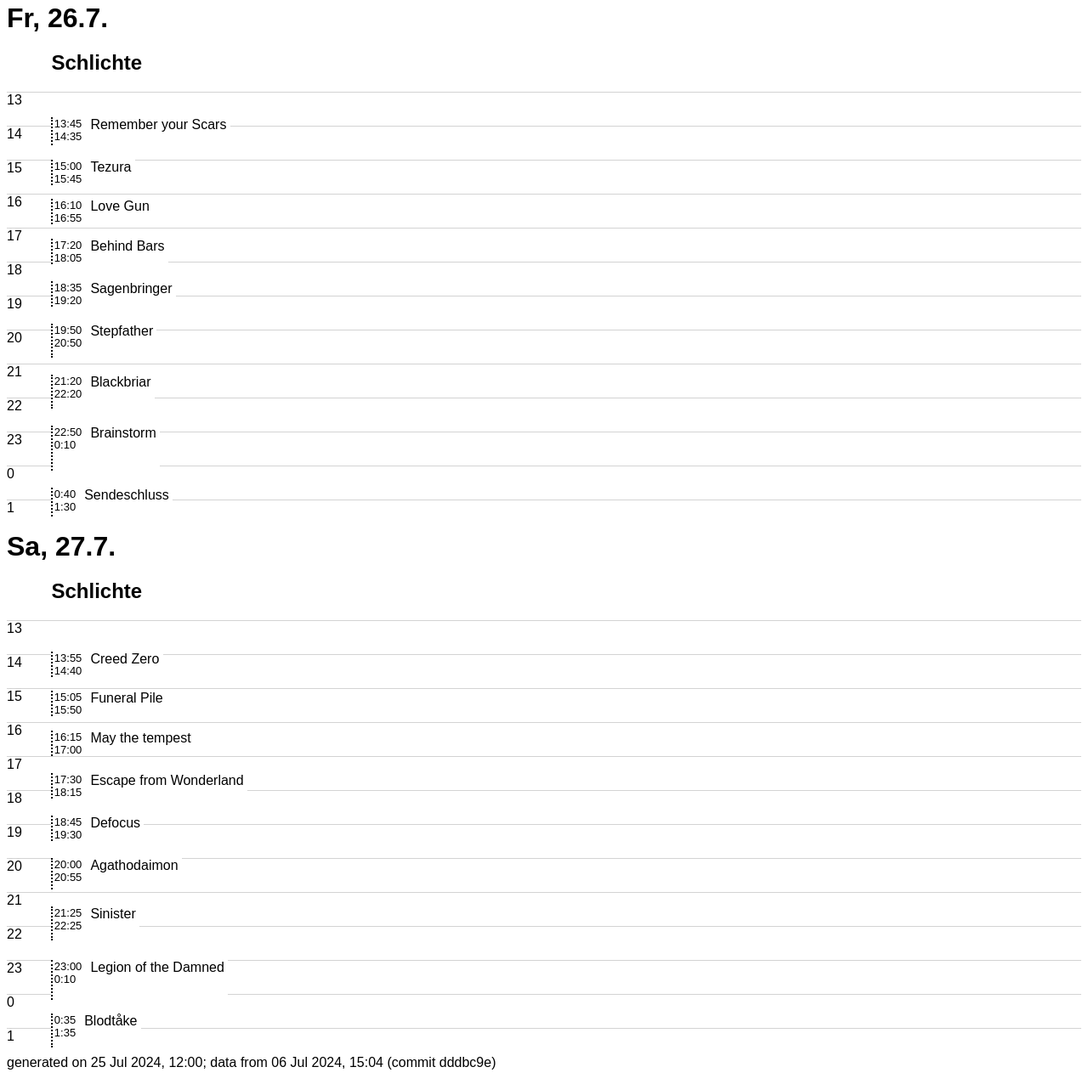
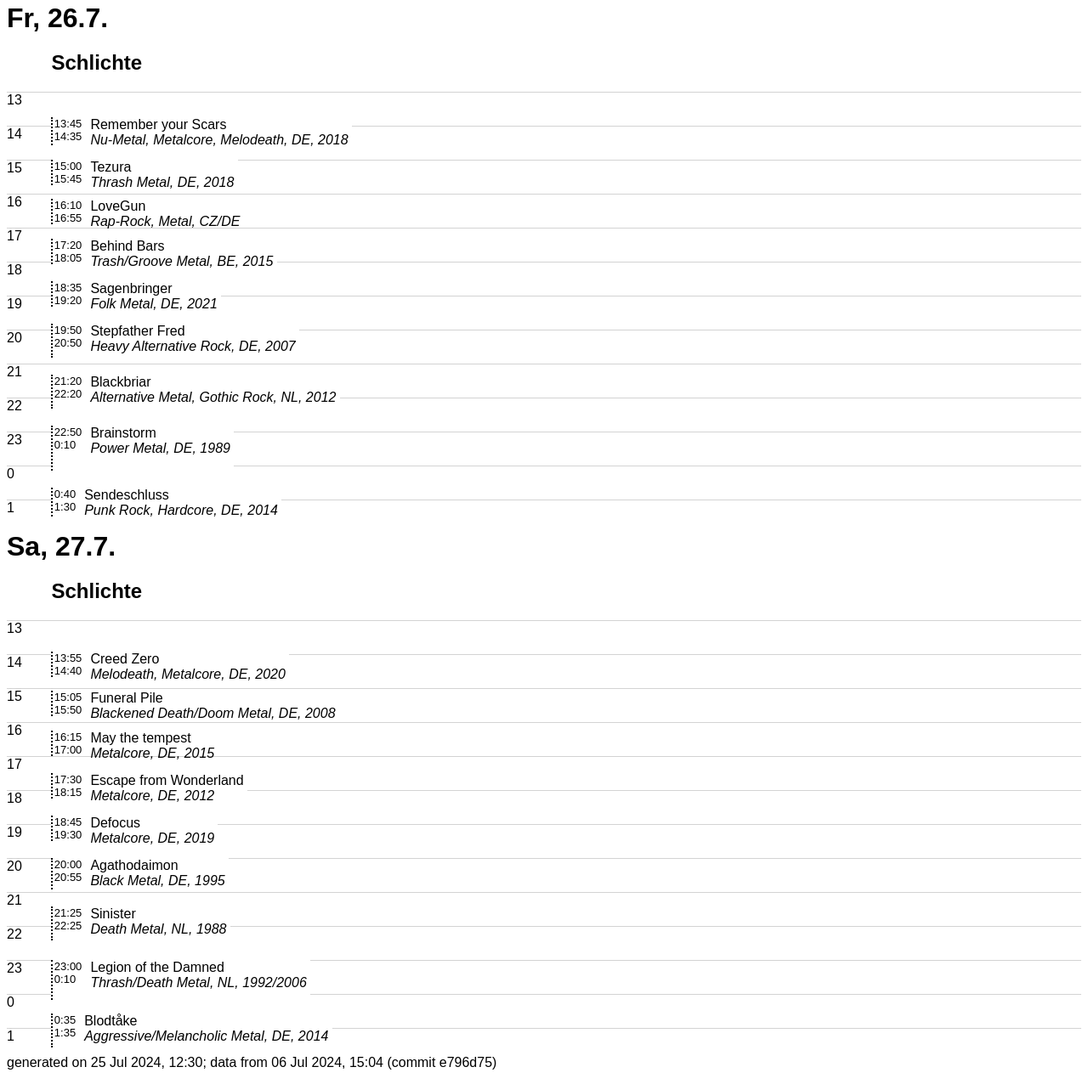
Before and after one commit to n-st/running-order-sf2024, a plain HTML site: page index.html in a window 1280 px wide. Shown: the part 5-1281 px from the top of the page at 85% size. Drawn offline with Linux system fonts and the light colour scheme.

Commit message:
Generated from commit e796d75 (repo n-st/running-order-sf2024)

```diff
--- a/index.html
+++ b/index.html
@@ -114,7 +114,13 @@
                             <span class="bandname">Remember your Scars</span>
                             <div class="bandinfo">
 
+                                <span class="bandgenre">Nu-Metal, Metalcore, Melodeath</span>
 
+
+                                <span class="bandcountry">DE</span>
+
+
+                                <span class="bandyear">2018</span>
 
                             </div>
                         </div>
@@ -129,7 +135,13 @@
                             <span class="bandname">Tezura</span>
                             <div class="bandinfo">
 
+                                <span class="bandgenre">Thrash Metal</span>
 
+
+                                <span class="bandcountry">DE</span>
+
+
+                                <span class="bandyear">2018</span>
 
                             </div>
                         </div>
@@ -141,9 +153,13 @@
                             <div class="bandend">16:55</div>
                         </div>
                         <div class="bandrest">
-                            <span class="bandname">Love Gun</span>
+                            <span class="bandname">LoveGun</span>
                             <div class="bandinfo">
 
+                                <span class="bandgenre">Rap-Rock, Metal</span>
+
+
+                                <span class="bandcountry">CZ/DE</span>
 
 
                             </div>
@@ -159,7 +175,13 @@
                             <span class="bandname">Behind Bars</span>
                             <div class="bandinfo">
 
+                                <span class="bandgenre">Trash/Groove Metal</span>
 
+
+                                <span class="bandcountry">BE</span>
+
+
+                                <span class="bandyear">2015</span>
 
                             </div>
                         </div>
@@ -174,7 +196,13 @@
                             <span class="bandname">Sagenbringer</span>
                             <div class="bandinfo">
 
+                                <span class="bandgenre">Folk Metal</span>
 
+
+                                <span class="bandcountry">DE</span>
+
+
+                                <span class="bandyear">2021</span>
 
                             </div>
                         </div>
@@ -186,10 +214,16 @@
                             <div class="bandend">20:50</div>
                         </div>
                         <div class="bandrest">
-                            <span class="bandname">Stepfather</span>
+                            <span class="bandname">Stepfather Fred</span>
                             <div class="bandinfo">
 
+                                <span class="bandgenre">Heavy Alternative Rock</span>
 
+
+                                <span class="bandcountry">DE</span>
+
+
+                                <span class="bandyear">2007</span>
 
                             </div>
                         </div>
@@ -204,7 +238,13 @@
                             <span class="bandname">Blackbriar</span>
                             <div class="bandinfo">
 
+                                <span class="bandgenre">Alternative Metal, Gothic Rock</span>
 
+
+                                <span class="bandcountry">NL</span>
+
+
+                                <span class="bandyear">2012</span>
 
                             </div>
                         </div>
@@ -219,7 +259,13 @@
                             <span class="bandname">Brainstorm</span>
                             <div class="bandinfo">
 
+                                <span class="bandgenre">Power Metal</span>
 
+
+                                <span class="bandcountry">DE</span>
+
+
+                                <span class="bandyear">1989</span>
 
                             </div>
                         </div>
@@ -234,7 +280,13 @@
                             <span class="bandname">Sendeschluss</span>
                             <div class="bandinfo">
 
+                                <span class="bandgenre">Punk Rock, Hardcore</span>
 
+
+                                <span class="bandcountry">DE</span>
+
+
+                                <span class="bandyear">2014</span>
 
                             </div>
                         </div>
@@ -293,7 +345,13 @@
                             <span class="bandname">Creed Zero</span>
                             <div class="bandinfo">
 
+                                <span class="bandgenre">Melodeath, Metalcore</span>
 
+
+                                <span class="bandcountry">DE</span>
+
+
+                                <span class="bandyear">2020</span>
 
                             </div>
                         </div>
@@ -308,7 +366,13 @@
                             <span class="bandname">Funeral Pile</span>
                             <div class="bandinfo">
 
+                                <span class="bandgenre">Blackened Death/Doom Metal</span>
 
+
+                                <span class="bandcountry">DE</span>
+
+
+                                <span class="bandyear">2008</span>
 
                             </div>
                         </div>
@@ -323,7 +387,13 @@
                             <span class="bandname">May the tempest</span>
                             <div class="bandinfo">
 
+                                <span class="bandgenre">Metalcore</span>
 
+
+                                <span class="bandcountry">DE</span>
+
+
+                                <span class="bandyear">2015</span>
 
                             </div>
                         </div>
@@ -338,7 +408,13 @@
                             <span class="bandname">Escape from Wonderland</span>
                             <div class="bandinfo">
 
+                                <span class="bandgenre">Metalcore</span>
 
+
+                                <span class="bandcountry">DE</span>
+
+
+                                <span class="bandyear">2012</span>
 
                             </div>
                         </div>
@@ -353,7 +429,13 @@
                             <span class="bandname">Defocus</span>
                             <div class="bandinfo">
 
+                                <span class="bandgenre">Metalcore</span>
 
+
+                                <span class="bandcountry">DE</span>
+
+
+                                <span class="bandyear">2019</span>
 
                             </div>
                         </div>
@@ -368,7 +450,13 @@
                             <span class="bandname">Agathodaimon</span>
                             <div class="bandinfo">
 
+                                <span class="bandgenre">Black Metal</span>
 
+
+                                <span class="bandcountry">DE</span>
+
+
+                                <span class="bandyear">1995</span>
 
                             </div>
                         </div>
@@ -383,7 +471,13 @@
                             <span class="bandname">Sinister</span>
                             <div class="bandinfo">
 
+                                <span class="bandgenre">Death Metal</span>
 
+
+                                <span class="bandcountry">NL</span>
+
+
+                                <span class="bandyear">1988</span>
 
                             </div>
                         </div>
@@ -398,7 +492,13 @@
                             <span class="bandname">Legion of the Damned</span>
                             <div class="bandinfo">
 
+                                <span class="bandgenre">Thrash/Death Metal</span>
 
+
+                                <span class="bandcountry">NL</span>
+
+
+                                <span class="bandyear">1992/2006</span>
 
                             </div>
                         </div>
@@ -413,7 +513,13 @@
                             <span class="bandname">Blodtåke</span>
                             <div class="bandinfo">
 
+                                <span class="bandgenre">Aggressive/Melancholic Metal</span>
 
+
+                                <span class="bandcountry">DE</span>
+
+
+                                <span class="bandyear">2014</span>
 
                             </div>
                         </div>
@@ -425,6 +531,6 @@
         </div>
 
 
-        <p>generated on 25 Jul 2024, 12:00; data from 06 Jul 2024, 15:04 (commit dddbc9e)</p>
+        <p>generated on 25 Jul 2024, 12:30; data from 06 Jul 2024, 15:04 (commit e796d75)</p>
 
     </body>
```
